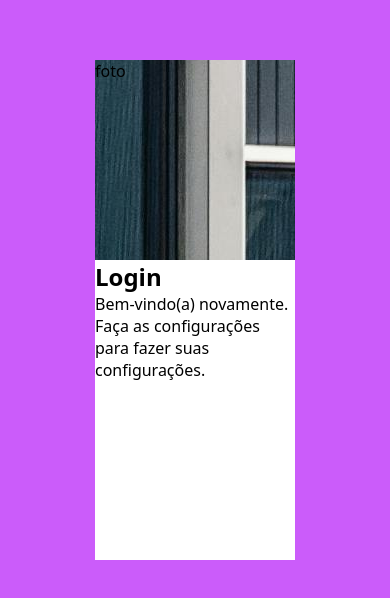
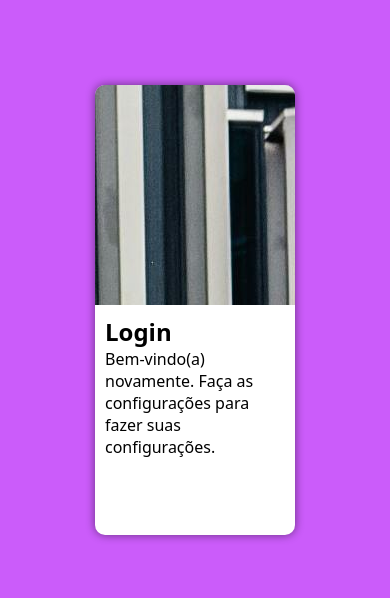
Before and after one commit to AlmaNegr/projetos-site, a plain HTML site: page login-revisao/index.html in a window 390 px wide. Shown: the part 112-710 px from the top of the page. Drawn offline with Linux system fonts and the light colour scheme.

```diff
--- a/login-revisao/estilos/style.css
+++ b/login-revisao/estilos/style.css
@@ -25,18 +25,24 @@ main {
 
 section {
     position: absolute;
+    border-radius: 10px;
     top: 50%;
     left: 50%;
     transform: translate(-50%, -50%);
+    overflow: hidden;
 
     background-color: white;
-    height: 500px;
+    height: 450px;
     width: 200px;
+    box-shadow: 0px 0px 10px rgba(0, 0, 0, 0.495);
 }
 
-section div#imagem {
+section#login div#imagem {
     background: #CB5CFA url('../imagens/aço.jpg') no-repeat;
-    background-position: center
-    ;
-    height: 200px;
+    background-position: right center;
+    height: 220px;
 }
+
+section#login div#formulario {
+    padding: 10px;
+}
--- a/login-revisao/index.html
+++ b/login-revisao/index.html
@@ -8,11 +8,11 @@
 </head>
 <body>
     <main>
-        <section>
+        <section id="login">
             <div id="imagem">
-                foto
+
             </div>
-            <div>
+            <div id="formulario">
                 <h1>Login</h1>
                 <p>Bem-vindo(a) novamente. Faça as configurações para fazer suas configurações.</p>
             </div>
```
